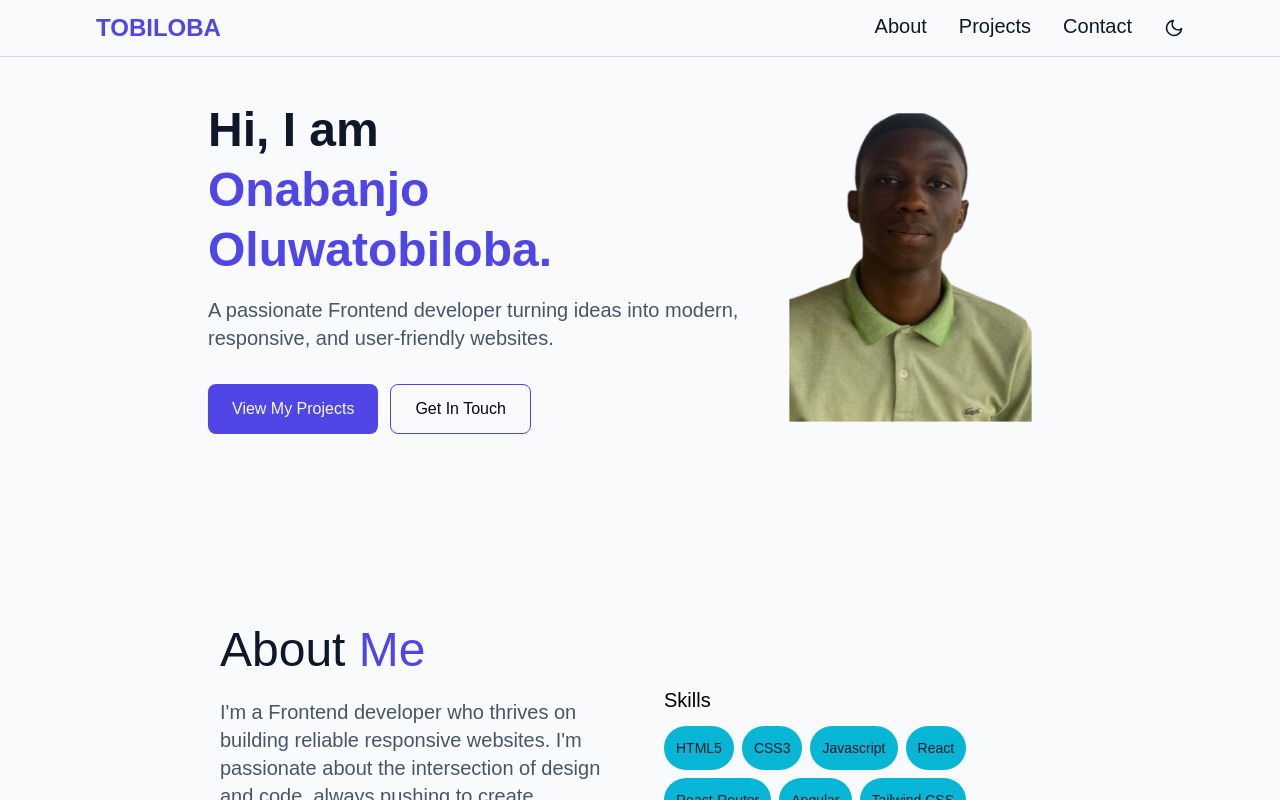
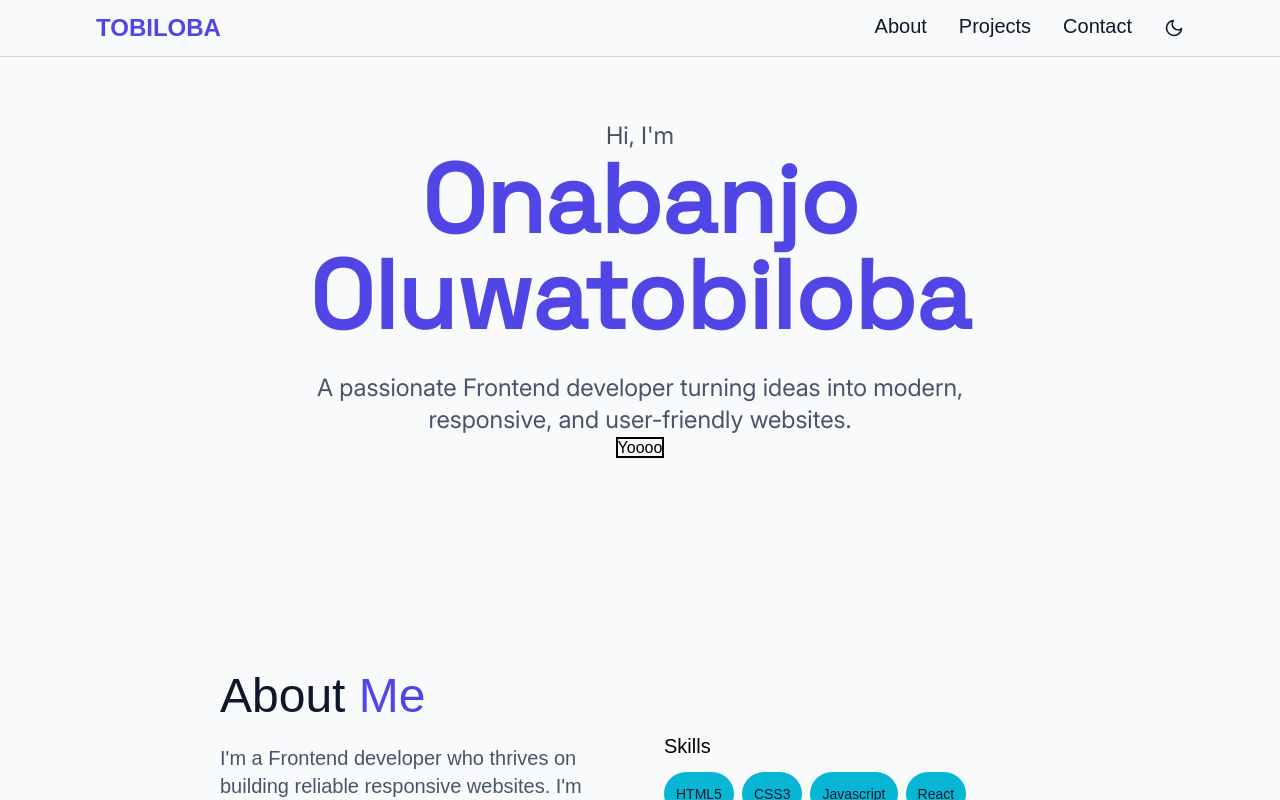
Before and after one commit to TipsySpirit0/React-Portfolio-Website, a React (Vite) app: page / in a window 1280 px wide. Shown: the top 800 px of the page. Built offline with nearby package versions, Linux system fonts and the light colour scheme; a web font is replaced by a local one.

Commit message:
refactor: begin hero section update

```diff
--- a/src/components/Hero.jsx
+++ b/src/components/Hero.jsx
@@ -1,33 +1,16 @@
+import Mainhero from "./Mainhero";
+import Herobutton from "./Herobutton";
+
 export default function Hero() {
   return (
     <section
       id="hero"
       className="flex justify-center items-center md:px-25 p-5 lg:pt-5 pt-20 bg-mainbg dark:bg-mainbg-dark"
     >
-      <div className="md:w-[80%] flex flex-col md:flex-row items-center">
-        <div className="flex flex-col justify-center h-full lg:py-20">
-          <h1 className="text-5xl font-bold mb-2 leading-tight lg:mb-4 text-primarytext dark:text-primarytext-dark">
-            Hi, I am <br />
-            <span className="text-primaryaccent dark:text-primaryaccent-dark">
-              Onabanjo Oluwatobiloba.
-            </span>
-          </h1>
-          <h2 className="text-xl mb-3 md:mb-8 text-secondarytext dark:text-secondarytext-dark">
-            A passionate Frontend developer turning ideas into modern,
-            responsive, and user-friendly websites.
-          </h2>
-          <div className="flex gap-3">
-            <button className="bg-primaryaccent dark:bg-primaryaccent-dark text-mainbuttontext dark:text-mainbuttontext-dark px-6 py-3 rounded-lg hover:scale-105 transition w-fit cursor-pointer">
-              <a href="#projects">View My Projects</a>
-            </button>
-
-            <button className="border border-primaryaccent dark:border-primaryaccent-dark text-altbuttontext dark:text-altbuttontext-dark px-6 py-3 rounded-lg hover:bg-frenchblue cursor-pointer hover:text-white transition w-fit">
-              <a href="#contact">Get In Touch</a>
-            </button>
-          </div>
-        </div>
-        <div className="w-fit h-fit">
-          <img src="/photo.png" alt="Developer Picture" className="scale-75" />
+      <div className="md:w-[80%] flex flex-col items-center justify-center h-full lg:py-25">
+        <Mainhero />
+        <div>
+          <Herobutton text={"Yoooo"} />
         </div>
       </div>
     </section>
--- /dev/null
+++ b/src/components/Herobutton.jsx
@@ -0,0 +1,5 @@
+export default function Herobutton({ link, style, text }) {
+    return(
+        <a className={`border-2 ${style}`} href={`# ${link}`}>{text}</a>
+    );
+}
--- /dev/null
+++ b/src/components/Mainhero.jsx
@@ -0,0 +1,18 @@
+export default function Mainhero() {
+  return (
+    <div className="text-secondarytext dark:text-secondarytext-dark font-inter text-center flex flex-col gap-7">
+      <div>
+        <span className="text-2xl">Hi, I'm</span>
+        <h1 className="font-spacegrotesk text-8xl font-bold text-primaryaccent dark:text-primaryaccent-dark">
+          Onabanjo
+          <br />
+          Oluwatobiloba
+        </h1>
+      </div>
+      <p className="text-2xl">
+        A passionate Frontend developer turning ideas into modern,
+        <br /> responsive, and user-friendly websites.
+      </p>
+    </div>
+  );
+}
--- a/src/index.css
+++ b/src/index.css
@@ -44,4 +44,6 @@
   --color-accent: #22c55e;
 
   --font-headline: "Stack Sans Headline", sans-serif;
+  --font-spacegrotesk: SpaceGrotesk, "sans-serif";
+  --font-inter: Inter, "sans-serif";
 }
```
Also changed, not shown: src/App.jsx (line endings or trailing spaces).
